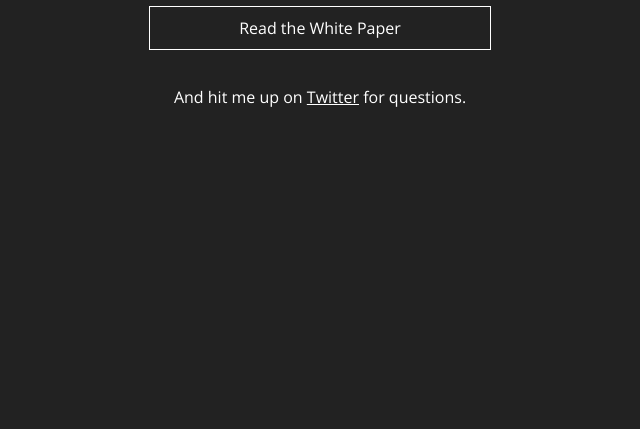
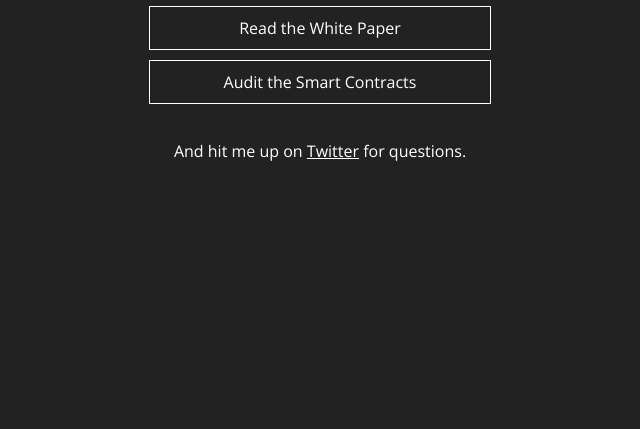
Before and after one commit to badbabybearbots/badbabybearbots.github.io, a plain HTML site: page docs/index.html in a window 1280 px wide. Shown: the part 371-800 px from the top of the page, without its empty margins (320-960 px from the left). Drawn offline with nearby package versions, Linux system fonts and the light colour scheme.

Commit message:
Update index.html

```diff
--- a/docs/index.html
+++ b/docs/index.html
@@ -49,11 +49,11 @@
       .body h1 {
         text-transform: uppercase;
       }
-      .body .whitepaper {
+      .body > a {
         background-color: transparent;
         border: 1px solid #FFFFFF;
         display: block;
-        margin: auto;
+        margin: 0 auto 10px;
         max-width: 300px;
         padding: 10px 20px;
         text-decoration: none;
@@ -70,9 +70,13 @@
     <main class="body">
       <img src="/images/bbbb-head.png" />
       <h1>NFT Sale Coming Soon</h1>
-      <a class="whitepaper" href="https://docs.google.com/document/d/1WOZT4IzW9-pRdN9mGkqC4G8YFxXeuy-m9QvMcNw4_sE" target="_blank">
+      <a href="https://docs.google.com/document/d/1WOZT4IzW9-pRdN9mGkqC4G8YFxXeuy-m9QvMcNw4_sE" target="_blank">
         Read the White Paper
       </a>
+      <a href="https://github.com/bad-baby-bear-bots/contracts" target="_blank">
+        Audit the Smart Contracts
+      </a>
+
       <p>And hit me up on <a href="https://twitter.com/badbabybearbot" target="_blank">Twitter</a> for questions.</p>
     </main>
     <footer class="foot"></footer>
```
